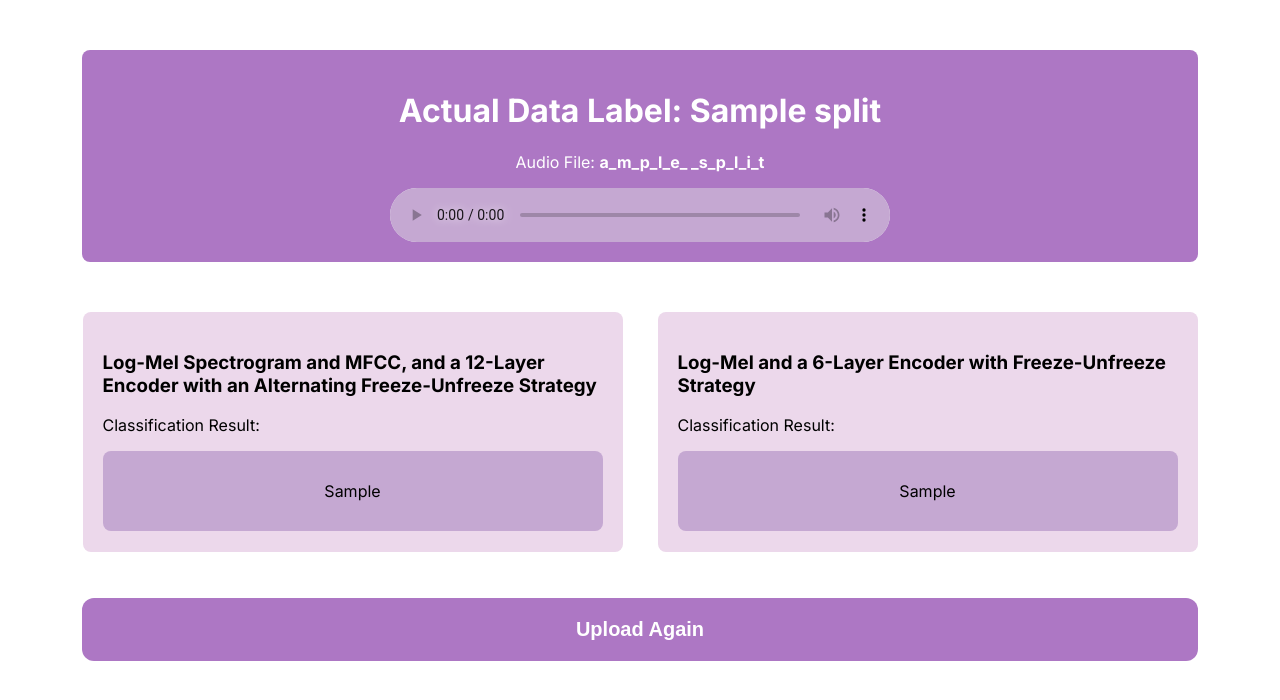
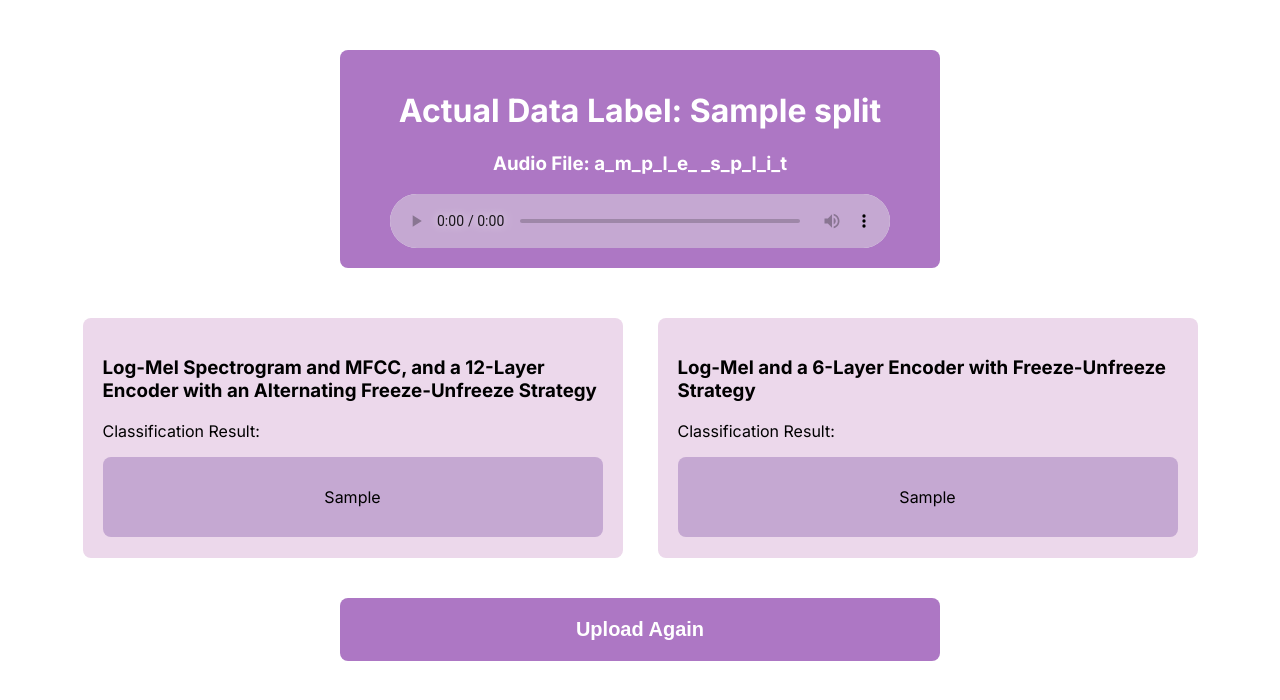
Before and after one commit to Ramondroid/12LayeredStutterClass, a Flask app: template templates/results.html in a window 1280 px wide. Shown: the part 100-800 px from the top of the page. Run offline with Flask 3, Linux system fonts and the light colour scheme; the template is opened without the code that fills it: most values are stand-ins (such as "Sample title", 1, 10 or a date in 2020).

Commit message:
fixed UI

```diff
--- a/templates/results.html
+++ b/templates/results.html
@@ -32,7 +32,7 @@
             font-size: 20px;
         }
     .content {
-        padding: 20px;
+        padding: 20px 0px;
         text-align: center;
         background: #ad77c4;
         border-radius: 8px;
@@ -48,7 +48,7 @@
         background-color: #ad77c4;
         color: white;
         border: none;
-        border-radius: 12px;
+        border-radius: 8px;
         padding: 10px 20px;
         cursor: pointer;
         margin-top: 6px;
@@ -150,14 +150,16 @@
 
     <!-- Body or Content bhie -->
     <div class="body-container">
-        <div class="content">
+        <div class="content" style="max-width: 600px;">
           <div class="audio-input" style="display: flex; justify-content: center; align-items: center; flex-direction: column;">
             <div class="audio-container" style="text-align: center;">
               <!-- Extract the label from the filename -->
               <h1>Actual Data Label: {{ filename.split('_')[0] }}</h1>
 
               <!-- Display the filename without the label -->
-              <p>Audio File: <strong>{{ filename.split('_')[1:] | join('_') }}</strong></p>
+              <h3 style="text-align: center;">
+                Audio File: <strong>{{ filename.split('_')[1:] | join('_') }}</strong>
+              </h3>
           </div>
           </div>
 
@@ -192,7 +194,7 @@
         <br /><br />
 
         <form method="POST" action="{{ url_for('upload_again') }}" style="text-align: center;">
-          <button type="submit">Upload Again</button>
+          <button type="submit" style="max-width: 600px; margin: auto;">Upload Again</button>
         </form>
     </div>
 
```
